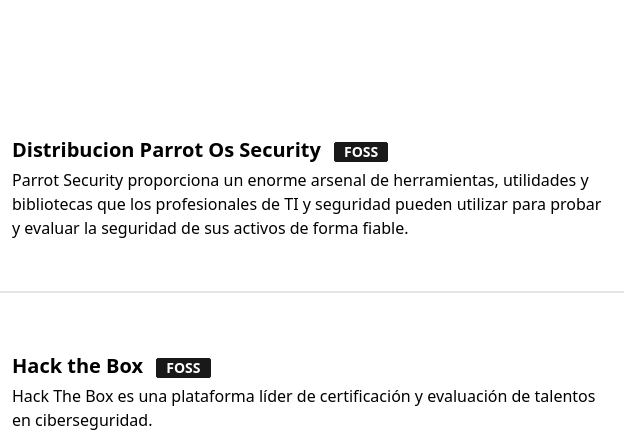
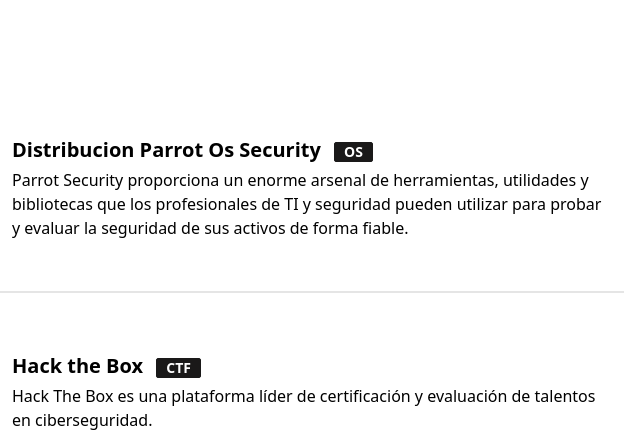
Before and after one commit to ZeroD0m/ZeroD0m.github.io, an Astro site: page /resources in a window 1280 px wide. Shown: the top 432 px of the page, 594-1234 px from the left. Built offline with nearby package versions, Linux system fonts and the light colour scheme; Astro itself is replaced by a stand-in of ours.

Commit message:
Update resources.astro

```diff
--- a/src/pages/resources.astro
+++ b/src/pages/resources.astro
@@ -12,7 +12,7 @@
     img="https://www.parrotsec.org/_next/static/media/aircrack-ng.5fba832e.png"
     desc="Parrot Security proporciona un enorme arsenal de herramientas, utilidades y bibliotecas que los profesionales de TI y seguridad pueden utilizar para probar y evaluar la seguridad de sus activos de forma fiable."
     url="https://www.parrotsec.org/"
-    badge="FOSS"
+    badge="OS"
   />
   <div class="divider my-0"></div>
   <HorizontalCard
@@ -20,7 +20,7 @@
     img="https://www.hackthebox.com/images/landingv3/mega-menu-logo-htb.svg"
     desc="Hack The Box es una plataforma líder de certificación y evaluación de talentos en ciberseguridad."
     url="https://www.hackthebox.com/"
-    badge="FOSS"
+    badge="CTF"
   />
 <!--
   <div class="divider my-0"></div>
```
